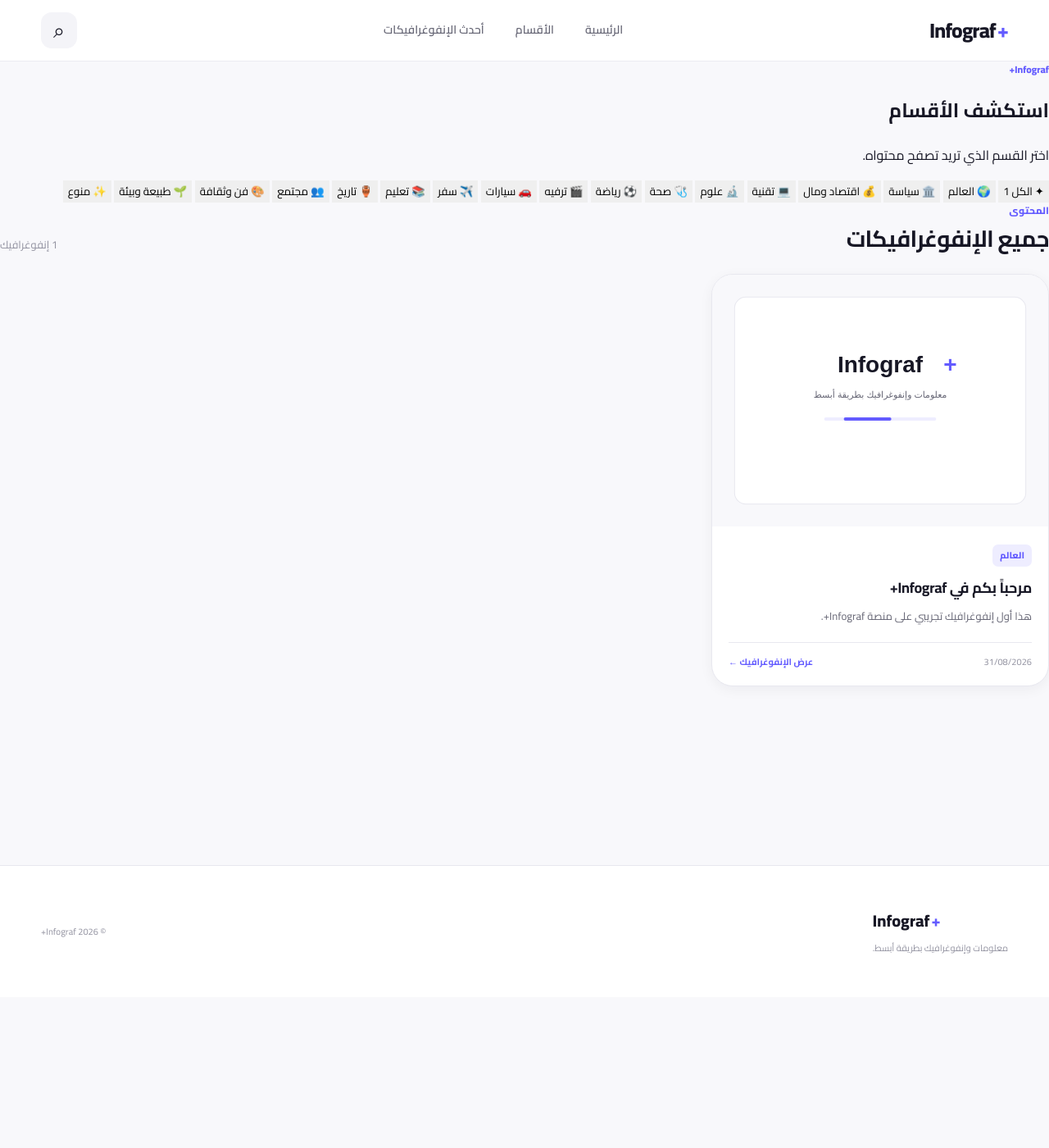
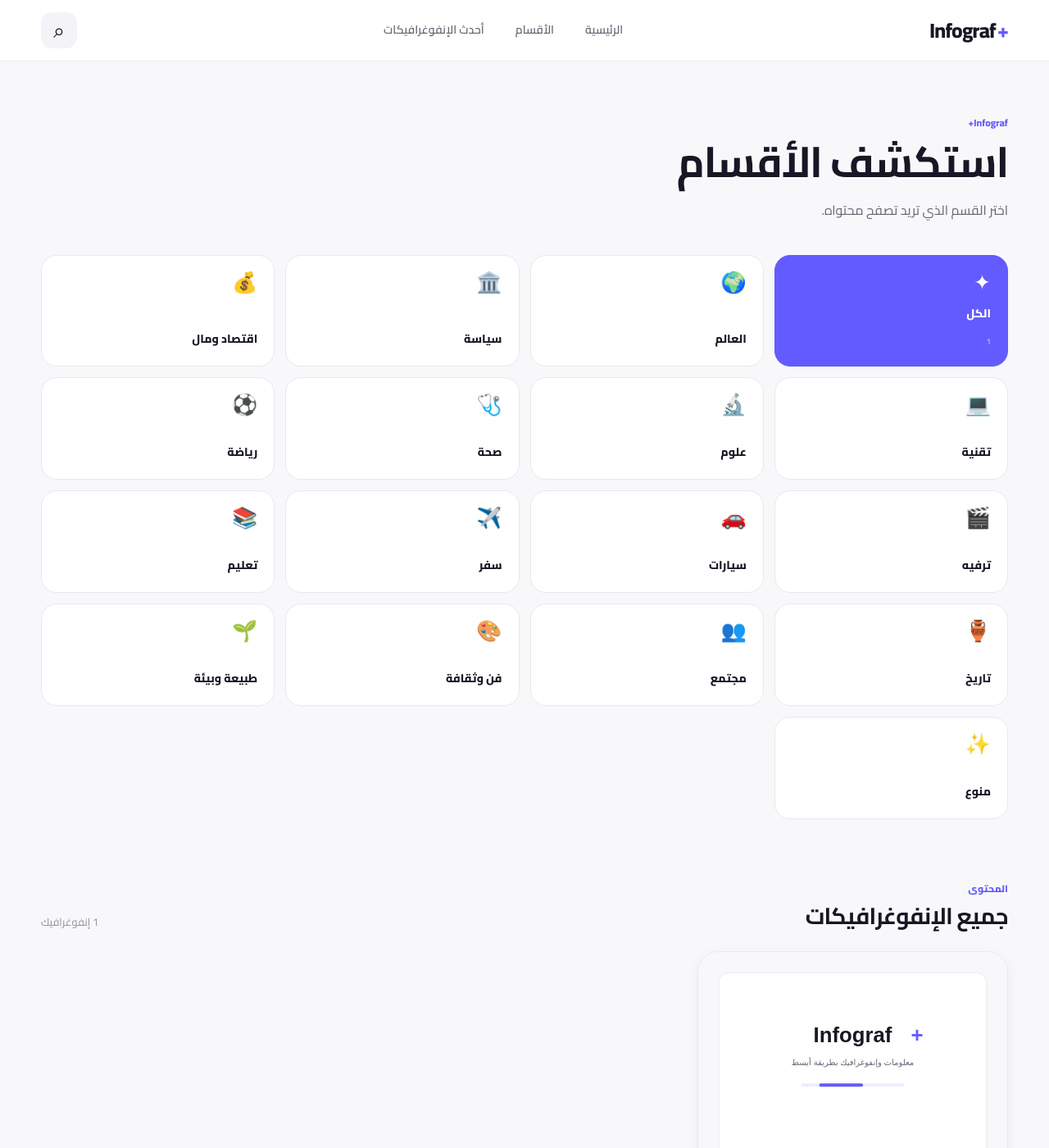
Before and after one commit to dilgash92/infograf-plus, a Jekyll site: the page built from categories.html, in a window 1280 px wide and 1400 px high. Shown: the whole window at 82% size. Built offline with Jekyll 4.4.1, drawn with Linux system fonts in a browser that asks for light colours.

Commit message:
Style categories page

```diff
--- a/assets/css/style.css
+++ b/assets/css/style.css
@@ -1297,3 +1297,166 @@ button {
   }
 
 }
+/* =========================================================
+   Categories Page
+   ========================================================= */
+
+.categories-page {
+  width: min(var(--max-width), calc(100% - 40px));
+  margin: 0 auto;
+  padding: 65px 0 100px;
+}
+
+
+.categories-page-header {
+  max-width: 680px;
+  margin-bottom: 40px;
+}
+
+
+.categories-page-header h1 {
+  margin: 0;
+  font-size: clamp(35px, 5vw, 52px);
+  line-height: 1.25;
+  letter-spacing: -1.5px;
+}
+
+
+.categories-page-header p {
+  margin: 13px 0 0;
+  color: var(--text-secondary);
+  font-size: 16px;
+}
+
+
+.all-categories {
+  display: grid;
+  grid-template-columns: repeat(4, minmax(0, 1fr));
+  gap: 13px;
+  margin-bottom: 75px;
+}
+
+
+.category-card {
+  min-height: 125px;
+  padding: 20px;
+  display: flex;
+  flex-direction: column;
+  align-items: flex-start;
+  justify-content: space-between;
+  gap: 12px;
+
+  background: var(--surface);
+  border: 1px solid var(--border);
+  border-radius: 19px;
+
+  color: var(--text);
+  text-align: right;
+
+  transition:
+    transform 0.2s ease,
+    border-color 0.2s ease,
+    background 0.2s ease,
+    box-shadow 0.2s ease;
+}
+
+
+.category-card:hover {
+  transform: translateY(-3px);
+  border-color: var(--accent);
+  box-shadow: var(--shadow-sm);
+}
+
+
+.category-card.active {
+  background: var(--accent);
+  border-color: var(--accent);
+  color: #ffffff;
+}
+
+
+.category-card-icon {
+  font-family: Arial, sans-serif;
+  font-size: 25px;
+  line-height: 1;
+}
+
+
+.category-card-name {
+  font-size: 14px;
+  font-weight: 800;
+}
+
+
+.category-card-count {
+  color: var(--text-light);
+  font-size: 10px;
+}
+
+
+.category-card.active .category-card-count {
+  color: rgba(255, 255, 255, 0.75);
+}
+
+
+.category-results {
+  padding-bottom: 30px;
+}
+
+
+@media (max-width: 900px) {
+
+  .all-categories {
+    grid-template-columns: repeat(3, minmax(0, 1fr));
+  }
+
+}
+
+
+@media (max-width: 700px) {
+
+  .categories-page {
+    width: calc(100% - 28px);
+    padding: 40px 0 70px;
+  }
+
+
+  .categories-page-header {
+    margin-bottom: 28px;
+  }
+
+
+  .categories-page-header h1 {
+    font-size: 35px;
+  }
+
+
+  .categories-page-header p {
+    font-size: 14px;
+  }
+
+
+  .all-categories {
+    grid-template-columns: repeat(2, minmax(0, 1fr));
+    gap: 10px;
+    margin-bottom: 50px;
+  }
+
+
+  .category-card {
+    min-height: 105px;
+    padding: 16px;
+    border-radius: 16px;
+  }
+
+
+  .category-card-icon {
+    font-size: 22px;
+  }
+
+
+  .category-card-name {
+    font-size: 13px;
+  }
+
+}
```
